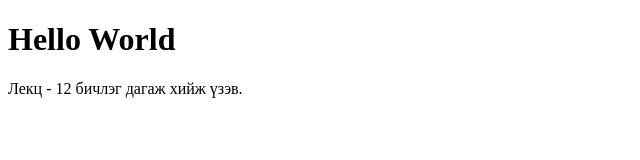
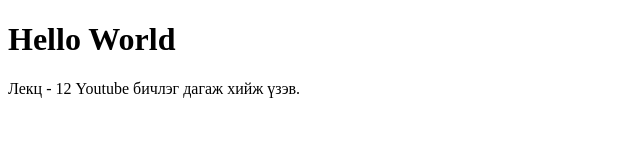
Before and after one commit to F-CS311-Zina-org/Lecture---12-repo, a plain HTML site: page index.html in a window 1280 px wide. Shown: the full height of the page, 0-640 px from the left. Drawn offline with Linux system fonts and the light colour scheme.

Commit message:
#3 fixed and updated title and p

```diff
--- a/index.html
+++ b/index.html
@@ -4,10 +4,10 @@
     <meta charset="UTF-8">
     <meta http-equiv="X-UA-Compatible" content="IE=edge">
     <meta name="viewport" content="width=device-width, initial-scale=1.0">
-    <title>Программ хангамжийн бүтээлт - Лекц 12</title>
+    <title>Программ хангамжийн бүтээлт хичээлийн Лекц 12</title>
 </head>
 <body>
     <h1>Hello World</h1>
-    <p>Лекц - 12 бичлэг дагаж хийж үзэв.</p>
+    <p>Лекц - 12 Youtube бичлэг дагаж хийж үзэв.</p>
 </body>
 </html>
```
